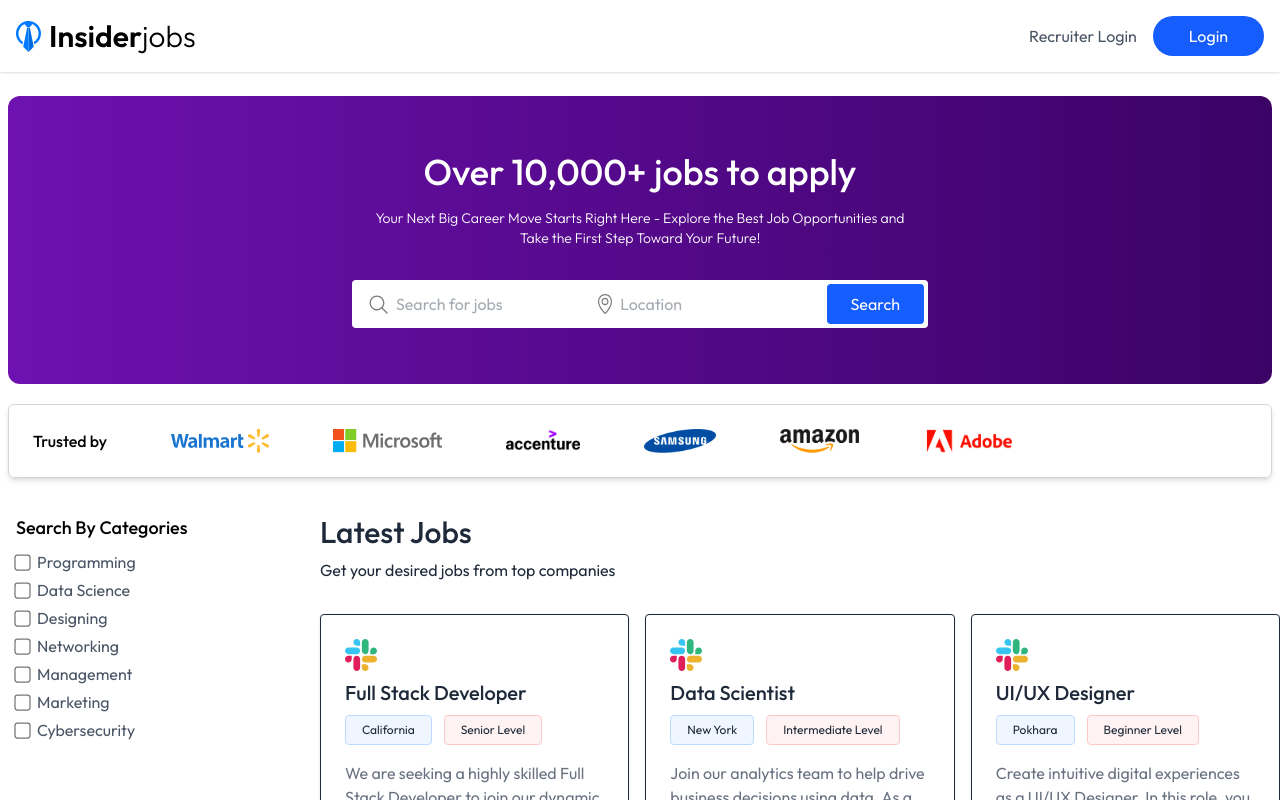
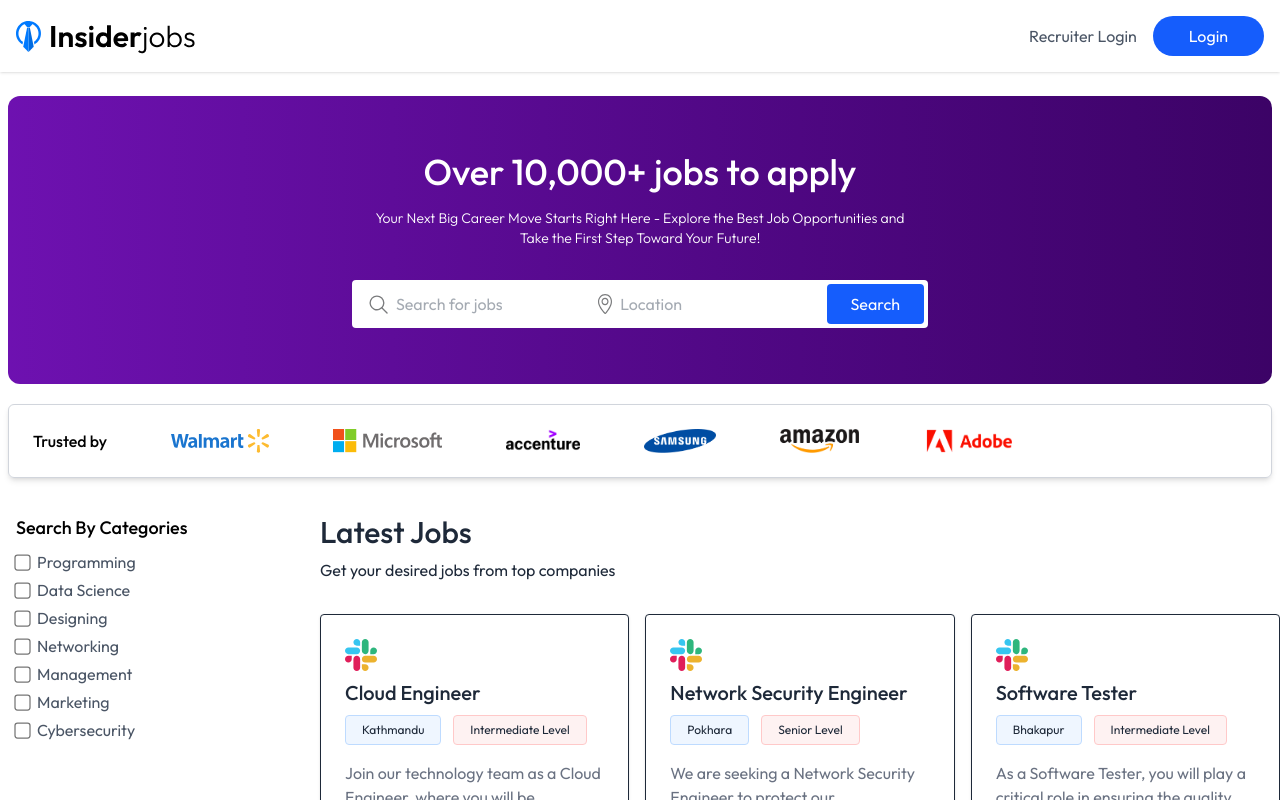
Before and after one commit to manoj-pun/job-portal, a React (Vite) app in the folder frontend/: page / in a window 1280 px wide. Shown: the top 800 px of the page. Built offline with nearby package versions, Linux system fonts and the light colour scheme.

Commit message:
shows jobCard based on filtration

```diff
--- a/frontend/src/components/JobListing.jsx
+++ b/frontend/src/components/JobListing.jsx
@@ -1,4 +1,4 @@
-import React, { useContext, useState } from 'react'
+import React, { useContext, useEffect, useState } from 'react'
 import { AppContext } from '../context/AppContext'
 import { assets, JobCategories, JobLocations } from '../assets/assets'
 import JobCard from './JobCard'
@@ -9,6 +9,41 @@ const JobListing = () => {
 
     const [showFilter,setShowFilter] = useState(false)
     const [currentPage,setCurrentPage] = useState(1)
+    const [selectedCategories,setSelectedCategories] = useState([])
+    const [selectedLocations,setSelectedLocations] = useState([])
+
+    const [filteredJobs,setFilteredJobs] = useState(jobs)
+
+    const handleCategoryChange = (category) => {
+        setSelectedCategories(
+            prev => prev.includes(category) ? prev.filter ( c => c!== category ) : [...prev,category]
+        )
+    }
+
+    const handleLocationChange = (location) => {
+        setSelectedLocations(
+            prev => prev.includes(location) ? prev.filter ( c => c!== location ) : [...prev,location]
+        )
+    }
+
+    useEffect(() => {
+
+        const matchesCategory = job => selectedCategories.length === 0 || selectedCategories.includes(job.category);
+
+        const matchesLocation = job => selectedLocations.length === 0 || selectedLocations.includes(job.location);
+
+        const matchesTitle = job => searchFilter.title === "" || job.title.toLowerCase().includes(searchFilter.title.toLowerCase());
+
+        const matchesSearchLocation = job => searchFilter.location === "" || job.location.toLowerCase().includes(searchFilter.location.toLowerCase());
+
+        const newFilteredJobs = jobs.slice().reverse().filter(
+            job => matchesCategory(job) && matchesLocation(job) && matchesTitle(job) && matchesSearchLocation(job)
+        )
+
+        setFilteredJobs(newFilteredJobs);
+        setCurrentPage(1);
+
+    },[jobs,selectedCategories,selectedLocations,searchFilter])
 
   return (
     <div className='container 2xl:px-20 mx-auto flex flex-col lg:flex-row max-lg:space-y-8 py-1'>
@@ -48,8 +83,8 @@ const JobListing = () => {
                 {JobCategories.map((category,index) => (
                     <li className='flex gap-2 items-center' key={index}>
                         <input className='scale-125' type="checkbox"
-                        // onChange={ () => handleCategoryChange(category)}
-                        // checked = {selectedCategories.includes(category)}
+                        onChange={ () => handleCategoryChange(category)}
+                        checked = {selectedCategories.includes(category)}
                         />
                         {category}
                     </li>
@@ -64,8 +99,8 @@ const JobListing = () => {
                 {JobLocations.map((location,index) => (
                     <li className='flex gap-2 items-center' key={index}>
                         <input className='scale-125' type="checkbox"
-                        // onChange={ () => handleCategoryChange(category)}
-                        // checked = {selectedCategories.includes(category)}
+                        onChange={ () => handleLocationChange(location)}
+                        checked = {selectedLocations.includes(location)}
                         />
                         {location}
                     </li>
@@ -83,25 +118,25 @@ const JobListing = () => {
                 <JobCard key={index} job={job} />
             ))} */}
 
-            {jobs.slice((currentPage-1)*6,currentPage*6).map((job,index) => (
+            {filteredJobs.slice((currentPage-1)*6,currentPage*6).map((job,index) => (
                 <JobCard key={index} job={job} />
             ))}
         </div>
 
 
         {/* Pagination */}
-        {jobs.length > 0 && (
+        {filteredJobs.length > 0 && (
             <div className='flex items-center justify-center space-x-2 mt-10'>
                 <a href="#job-list">
                     <img onClick={() => setCurrentPage(Math.max(currentPage - 1, 1))} src={assets.left_arrow_icon} alt="" />
                 </a>
-                {Array.from({length:Math.ceil(jobs.length/6)}).map((_,index) => (
+                {Array.from({length:Math.ceil(filteredJobs.length/6)}).map((_,index) => (
                     <a key={index} href='#job-list'>
                         <button onClick={() => setCurrentPage(index+1)} className={`w-10 h-10 flex items-center justify-center border border-gray-300 rounded ${currentPage === index+1 ? "bg-blue-100 text-blue-500" : "text-gray-500"}`}>{index + 1}</button>
                     </a>
                 ))}
                 <a href="#job-list">
-                    <img onClick={() => setCurrentPage(Math.min(currentPage+1,Math.ceil(jobs.length/6)))} src={assets.right_arrow_icon} alt="" />
+                    <img onClick={() => setCurrentPage(Math.min(currentPage+1,Math.ceil(filteredJobs.length/6)))} src={assets.right_arrow_icon} alt="" />
                 </a>
             </div>
         )}
```
